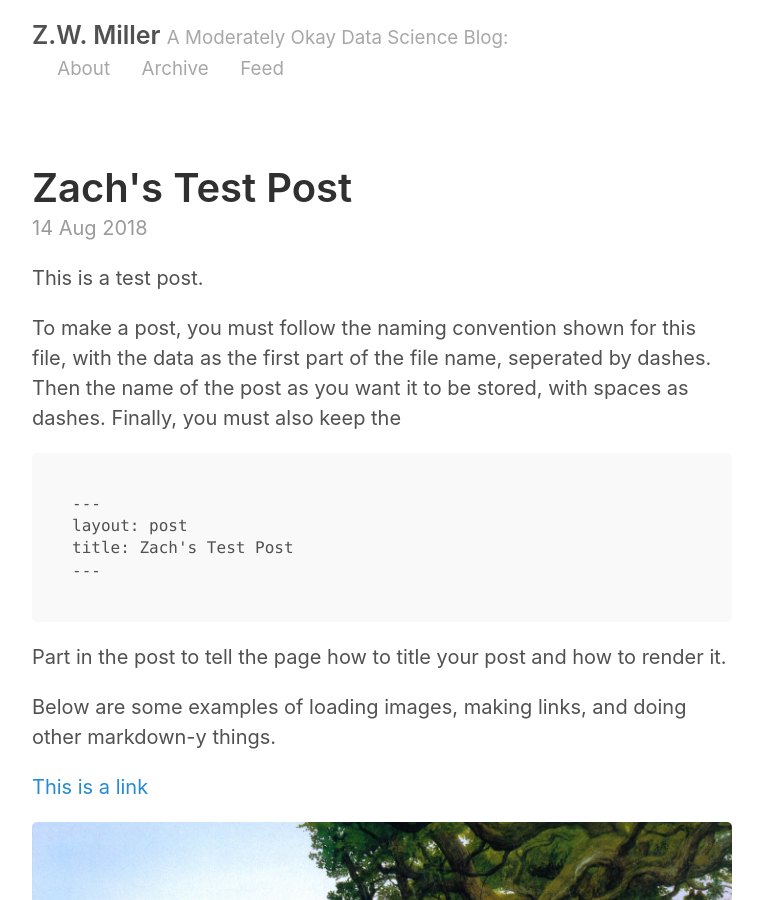
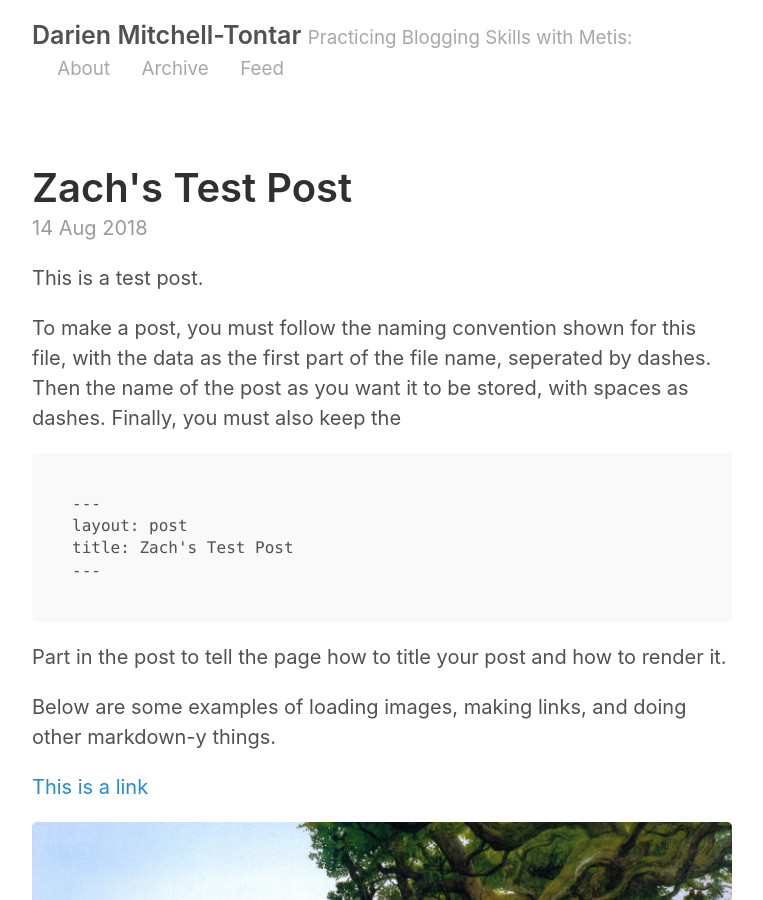
Before and after one commit to darienpmt/darienpmt.github.io, a Jekyll site: the page built from index.html, in a window 1280 px wide and 900 px high. Shown: the whole window, without its empty margins (258-1021 px from the left). Built offline with Jekyll 4.4.1, drawn with Linux system fonts in a browser that asks for light colours; the list of posts is cut into pages by our own code.

Commit message:
updating _config.yml

```diff
--- a/_config.yml
+++ b/_config.yml
@@ -2,9 +2,9 @@
 permalink:           pretty
 
 # Setup
-title:               Z.W. Miller
-tagline:             A Moderately Okay Data Science Blog
-url:                 http://zwmiller.github.io
+title:               Darien Mitchell-Tontar
+tagline:             Practicing Blogging Skills with Metis
+url:                 http://darienpmt.github.io
 paginate:            2
 baseurl:             ""
 
@@ -17,19 +17,18 @@ sass:
 
 # About/contact
 author:
-  name:              Zach Miller
-  url:               https://twitter.com/zaglamir
-  email:             zach@thisismetis.com
+  name:              Darien Mitchell-Tontar
+  email:             darienpmt@gmail.com
 
 # Custom vars
 version:             2.0.0
 github:
-  repo:              https://github.com/zwmiller
+  repo:              https://github.com/darienpmt
 
 # Gems
 gems:
-  - jekyll-paginate
-  - jekyll-gist
+  - not sure what this does
+  - nor this
 
 # Page List
 pages_list:
```
